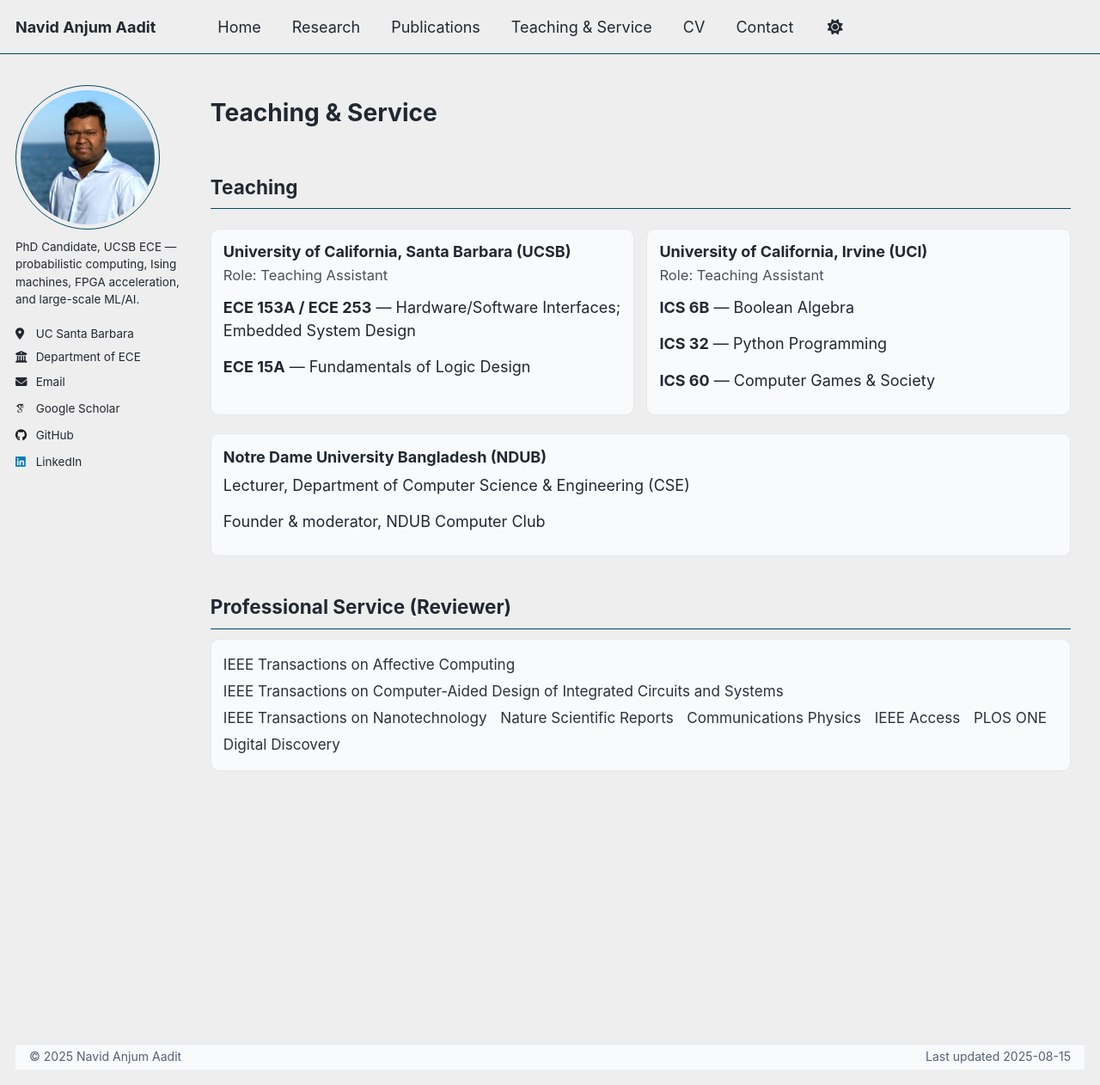
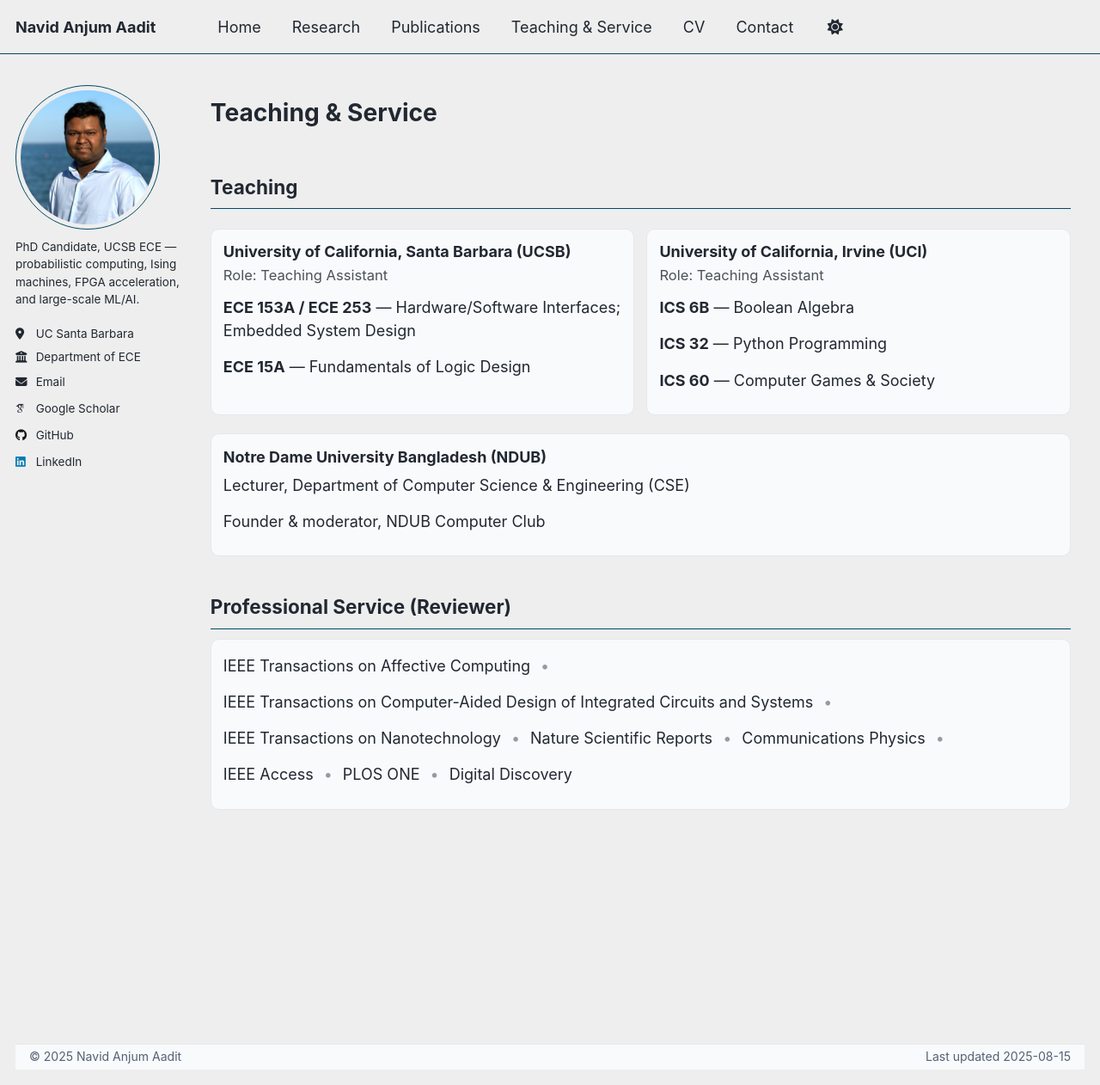
Before and after one commit to navidaadit/navidaadit.github.io, a Jekyll site: the page built from _pages/teaching-service.md, in a window 1280 px wide and 1262 px high. Shown: the whole window at 86% size. Built offline with Jekyll 4.4.1, drawn with Linux system fonts in a browser that asks for light colours; some web fonts are replaced.

Commit message:
Update teaching-service.md

```diff
--- a/_pages/teaching-service.md
+++ b/_pages/teaching-service.md
@@ -14,8 +14,11 @@ author_profile: true
 .list li{padding:.18rem 0}
 .columns{display:grid;grid-template-columns:repeat(2,minmax(0,1fr));gap:14px}
 @media (max-width:980px){.columns{grid-template-columns:1fr}}
-.inline{margin:.2rem 0;font-size:.95rem}
-.inline span{display:inline-block;margin:.15rem .6rem .15rem 0;opacity:.95}
+
+/* inline, middot-separated reviewer list */
+.inline-list{list-style:none;padding:0;margin:.2rem 0;display:flex;flex-wrap:wrap;gap:6px 12px}
+.inline-list li{position:relative;white-space:nowrap}
+.inline-list li:not(:last-child)::after{content:"•";margin-left:12px;opacity:.45}
 </style>
 
 ## Teaching
@@ -51,13 +54,15 @@ author_profile: true
 
 ## Professional Service (Reviewer)
 
-<div class="section inline">
-  <span>IEEE Transactions on Affective Computing</span>
-  <span>IEEE Transactions on Computer-Aided Design of Integrated Circuits and Systems</span>
-  <span>IEEE Transactions on Nanotechnology</span>
-  <span>Nature Scientific Reports</span>
-  <span>Communications Physics</span>
-  <span>IEEE Access</span>
-  <span>PLOS ONE</span>
-  <span>Digital Discovery</span>
+<div class="section">
+  <ul class="inline-list">
+    <li>IEEE Transactions on Affective Computing</li>
+    <li>IEEE Transactions on Computer-Aided Design of Integrated Circuits and Systems</li>
+    <li>IEEE Transactions on Nanotechnology</li>
+    <li>Nature Scientific Reports</li>
+    <li>Communications Physics</li>
+    <li>IEEE Access</li>
+    <li>PLOS ONE</li>
+    <li>Digital Discovery</li>
+  </ul>
 </div>
```
